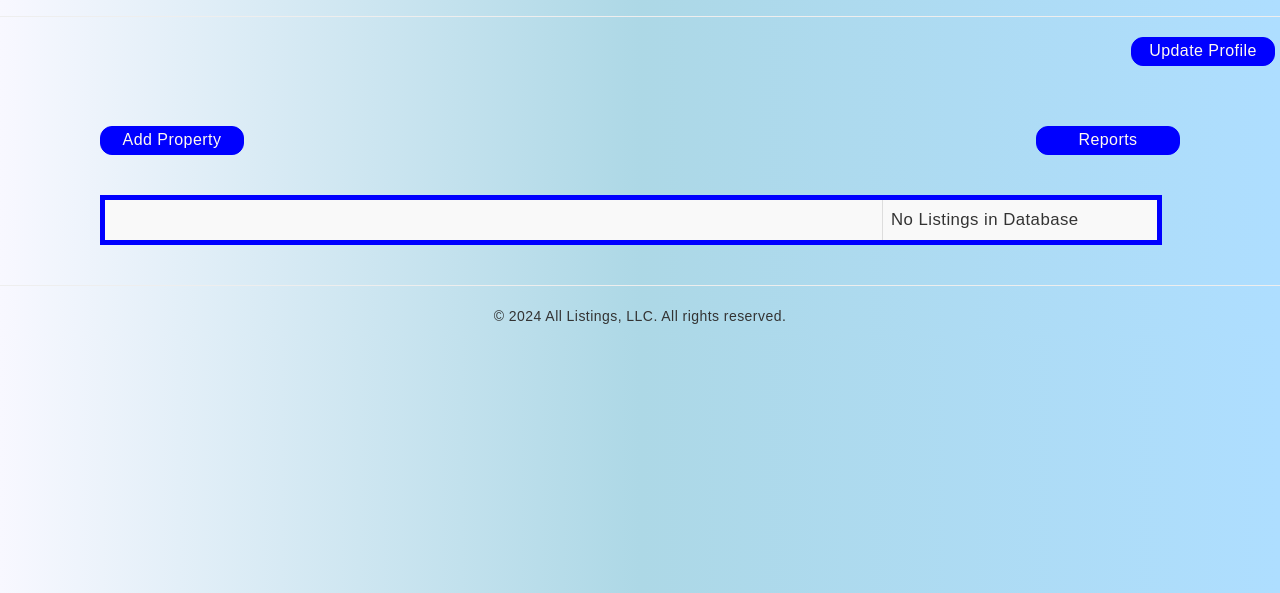
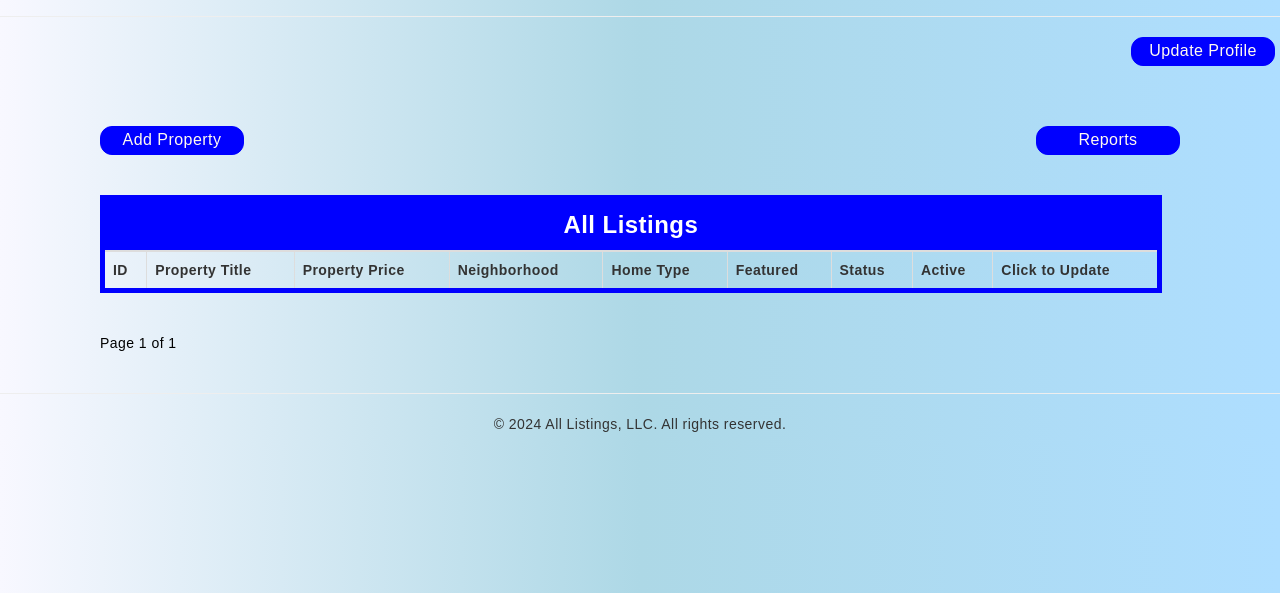
Before and after one commit to jaclyn-anderson/isqa8210-group1, a Django app: page /siteadminlanding in a window 1280 px wide. Shown: the part 167-760 px from the top of the page. Run offline with Django 5.2, Linux system fonts and the light colour scheme; the visitor is signed in with stand-in values (Sample User, id 1); data that the repository does not hold is empty; some libraries are stand-ins or nearby versions.

Commit message:
Added paging right now 2 rows per page, also made photo1 on properpty table required, so need to do migrations

```diff
--- a/RealEstate/CKrealestate/models.py
+++ b/RealEstate/CKrealestate/models.py
@@ -66,7 +66,7 @@
     property_bathroom_count = models.PositiveIntegerField(max_length=2)
     property_featured = models.BooleanField(default=False)
     property_active = models.BooleanField(default=True)
-    property_photo1 = models.ImageField(upload_to='uploads/', null=True, blank=True)
+    property_photo1 = models.ImageField(upload_to='uploads/')
     property_photo2 = models.ImageField(upload_to='uploads/', null=True, blank=True)
     property_photo3 = models.ImageField(upload_to='uploads/', null=True, blank=True)
     property_photo4 = models.ImageField(upload_to='uploads/', null=True, blank=True)
--- a/RealEstate/CKrealestate/views.py
+++ b/RealEstate/CKrealestate/views.py
@@ -2,6 +2,7 @@
 from .models import Property, Contact, Property_Status
 from django.contrib.auth.decorators import login_required
 from .forms import PropertyForm
+from django.core.paginator import Paginator, EmptyPage, PageNotAnInteger
 
 
 def home(request):
@@ -11,9 +12,24 @@
 
 
 def all_listings(request):
-    property = Property.objects.all().order_by('property_id')
+    property1 = Property.objects.filter(property_active=True).all()
+    active_count = Property.objects.filter(property_active=True).count()
+    paginator = Paginator(property1, 2)  # 1 items per page
 
-    return render(request, 'all-listings.html', {'property': property})
+    page = request.GET.get('page')
+
+    try:
+        property = paginator.page(page)
+    except PageNotAnInteger:
+        # If page is not an integer, deliver first page.
+        property = paginator.page(1)
+    except EmptyPage:
+        # If page is out of range (e.g. 9999), deliver last page of results.
+        property = paginator.page(paginator.num_pages)
+
+
+
+    return render(request, 'all-listings.html', {'property': property, 'active_count': active_count})
 
 
 def profile(request):
@@ -28,9 +44,11 @@
 
 @login_required
 def siteadminlanding(request):
-    property = Property.objects.all()  # for all the records
+    property1 = Property.objects.all()  # for all the records
     status = Property_Status.objects.all().order_by('property_status_name')
+    paginator = Paginator(property1, 2)  # 1 items per page
 
+    page = request.GET.get('page')
     if request.method == 'POST':
         # Get the ID of the record being updated
         record_id = request.POST.get('property_id')
@@ -57,7 +75,18 @@
         # Mark other fields as read-only
         obj.editable = False
         obj.save()
-        return redirect('siteadminlanding')
+
+        return redirect(request.META.get('HTTP_REFERER', '/'))
+
+
+    try:
+        property = paginator.page(page)
+    except PageNotAnInteger:
+        # If page is not an integer, deliver first page.
+        property = paginator.page(1)
+    except EmptyPage:
+        # If page is out of range (e.g. 9999), deliver last page of results.
+        property = paginator.page(paginator.num_pages)
 
     return render(request, 'siteadminlanding.html', {'property': property, 'status': status})
 
--- a/RealEstate/templates/siteadminlanding.html
+++ b/RealEstate/templates/siteadminlanding.html
@@ -78,6 +78,7 @@
 
 
                 </td>
+
        </form>
         </tr>
          {% endfor %}
@@ -88,7 +89,23 @@
         </tr>
 {% endif %}
 </table>
+	<div class="pagination" style="color: black">
+    <span class="step-links">
+        {% if property.has_previous %}
+            <a href="?page=1" style="padding: 2px">&laquo; first &raquo;</a>
+            <a href="?page={{ property.previous_page_number }}" style="padding: 2px>previous</a>
+        {% endif %}
 
+        <span class="current">
+            Page {{ property.number }} of {{ property.paginator.num_pages }}
+        </span>
+
+        {% if property.has_next %}
+            <a href="?page={{ property.next_page_number }}" style="padding: 2px">next</a>
+            <a href="?page={{ property.paginator.num_pages }}" style="padding: 2px"> &laquo; last &raquo;</a>
+        {% endif %}
+    </span>
+</div>
 </div>
 </div>
     <script>
```
Also changed, not shown: RealEstate/templates/all-listings.html (+19 -1 lines).
